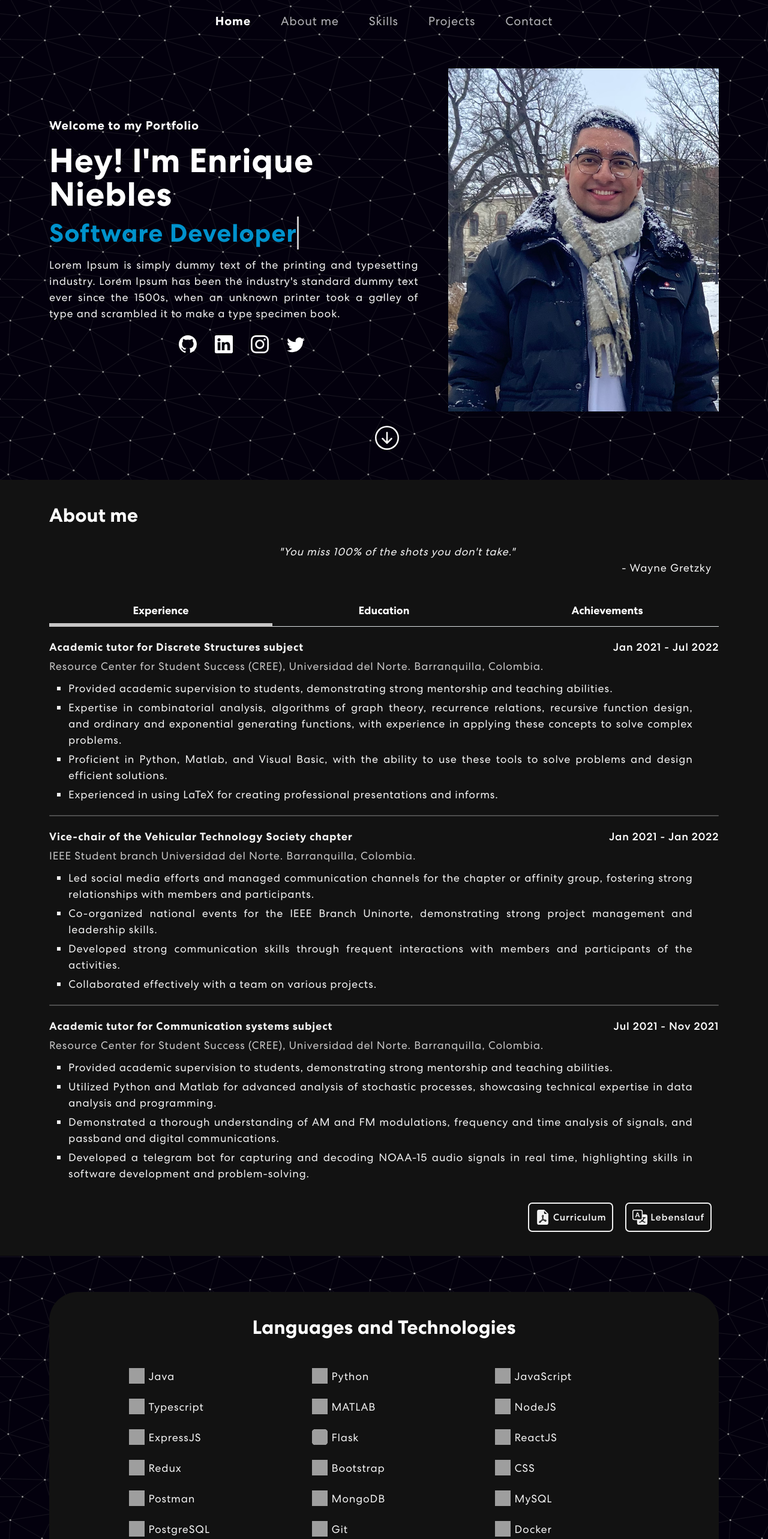
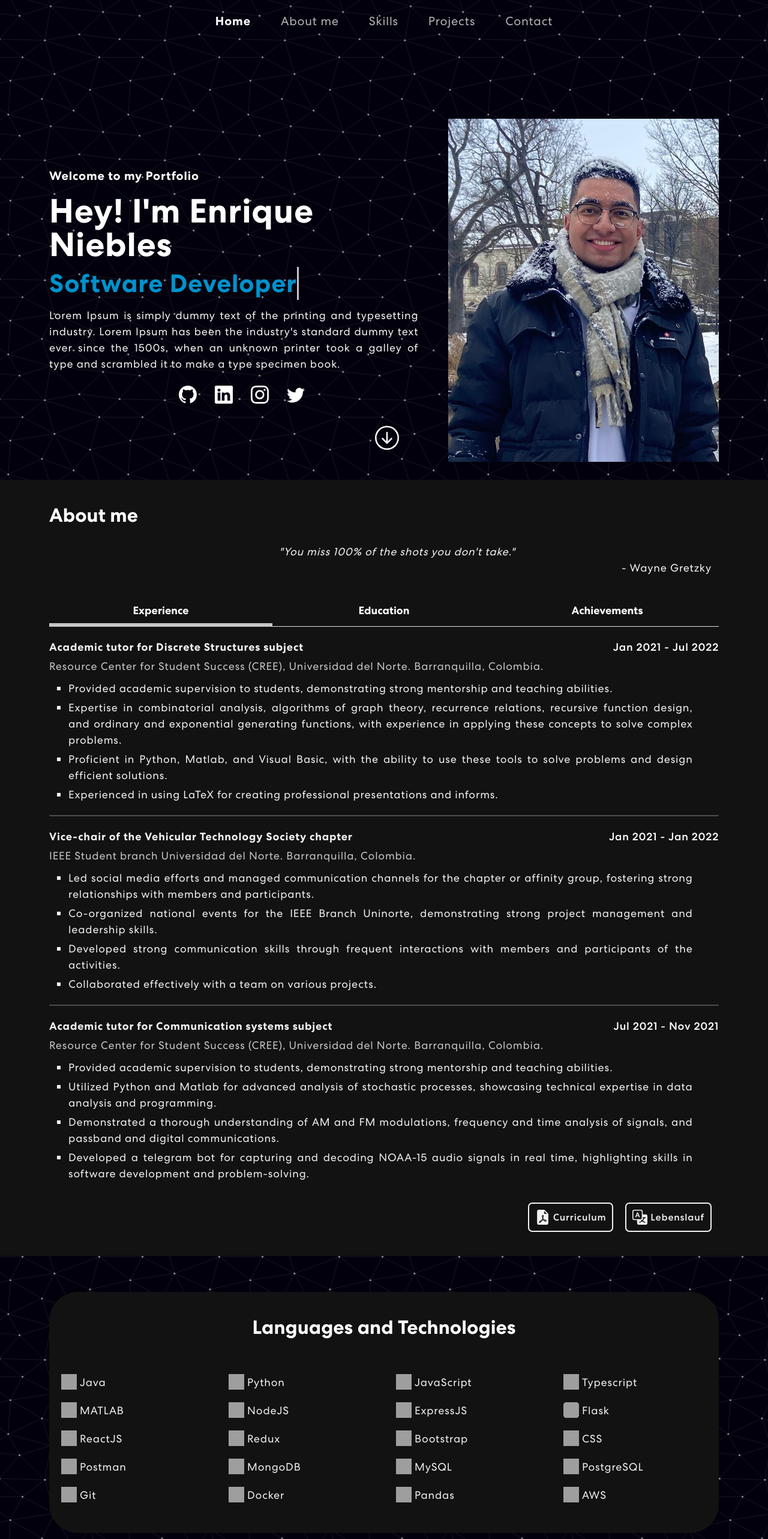
Before and after one commit to esacon/esacon-portfolio, a React (Create React App) app: page / in a window 1280 px wide. Shown: the top 2566 px of the page at 60% size. Built offline with nearby package versions, Linux system fonts and the light colour scheme; grey boxes are pictures that could not be loaded.

Commit message:
fix: responsive edited.

```diff
--- a/src/App.css
+++ b/src/App.css
@@ -270,6 +270,14 @@ nav.navbar .navbar-toggler[aria-expanded="true"] .navbar-toggler-icon {
   margin-bottom: 15px;
 }
 
+.banner .img-container {
+  width: 60vw;
+  height: 60vw;
+  display: flex;
+  justify-content: center;
+  align-items: center;
+}
+
 .txt-rotate > .wrap {
   border-right: 0.08em solid #c7c6c6;
 }
@@ -281,6 +289,29 @@ nav.navbar .navbar-toggler[aria-expanded="true"] .navbar-toggler-icon {
   position: fixed;
   bottom: 0;
   margin-bottom: 50px;
+}
+
+.grid-no {
+  display: grid;
+  grid-template-columns: 1fr 1fr 1fr 1fr;
+  grid-template-rows: auto;
+  justify-items: start;
+}
+.grid-no div {
+  text-align: left;
+  margin: 5px 0;
+  padding: 0 20px;
+}
+
+@media (max-width: 480px) {
+  /* make a grid of two columns without affecting the original size*/
+  .grid-no {
+    grid-template-columns: minmax(170px, 1fr) minmax(170px, 1fr);
+  }
+  .skill-bx h2 {
+    padding: 0 20px;
+    padding-bottom: 40px;
+  }
 }
 
 .skill {
@@ -308,26 +339,25 @@ nav.navbar .navbar-toggler[aria-expanded="true"] .navbar-toggler-icon {
 
 .skill-container {
   display: flex;
-  text-align: left;
-  justify-content: space-between;
-  margin-left: 20px;
-}
-
-.skill-container img {
-  height: 26px;
-  width: 26px;
+  align-items: center;
+  margin-right: 200px;
 }
 
 .skill-container p {
-  display: flex;
-  align-items: center;
   color: #f1f1f1;
   font-size: 18px;
   letter-spacing: 0.8px;
   line-height: 1.5em;
   width: 96%;
   text-align: left;
-  padding: 0 0 8px 7px;
+  margin-left: 5px;
+  margin-bottom: 0;
+  padding: 5px 0px;
+}
+
+.skill-container img {
+  height: 26px;
+  width: 26px;
 }
 
 .resume {
@@ -711,24 +741,30 @@ hr.rounded {
     font-size: 28px;
   }
 }
-@media (max-height: 740px) {
+
+/* Small screens */
+@media (max-height: 760px)  {
   .banner img {
     display: none;
   }
 }
-@media (max-width: 600px) {
+
+@media (max-width: 650px) {
   div {
     display: grid;
   }
   .banner h1 {
     font-size: 38px;
     position: relative;
+    text-align: justify;
+    width: 100%;
   }
   .banner .jobs {
     font-size: 28px;
     position: relative;
   }
   .banner p {
+    width: 100%;
     font-size: 16px;
   }
   .resume p {
@@ -760,8 +796,8 @@ hr.rounded {
     margin-top: 5px;
   }
   .banner .circle {
-    width: 160px;
-    height: 160px;
+    width: 80%;
+    height: 80%;
     border-radius: 50%;
     overflow: hidden;
   }
@@ -769,9 +805,22 @@ hr.rounded {
     order: -2;
     position: relative;
     margin: 0 auto;
-    top: 20px;
+    top: 10px;
     right: 10px;
     transform: scale(1.3);
+  }
+  .banner .social {
+    margin-top: 10px;
+    margin-bottom: 0px;
+  }
+  .email-button {
+    margin-top: 15px;
+  }
+  .contact h3 {
+    text-align: left;
+  }
+  .contact h4 {
+    text-align: justify;
   }
   .resume .tabs {
     background-color: #121212;
--- a/src/components/home/Banner.js
+++ b/src/components/home/Banner.js
@@ -79,8 +79,10 @@ const Banner = () => {
                         </div>
                     </Col>
                     <Col className="center-container" xs={12} md={6} xl={5}>
-                        <div className="circle">
+                        <div className="img-container">
+                            <div className="circle">
                             <img src={profile} alt="Enrique Niebles" />
+                        </div>
                         </div>
                     </Col>
                     <div className="scroll-button">
--- a/src/components/skills/Skills.js
+++ b/src/components/skills/Skills.js
@@ -7,14 +7,16 @@ const Skills = () => {
                 <div className="skill-bx wow zoomIn">
                     <h2>Languages and Technologies</h2>
                     <div className="center-container row">
+                        <div className='grid-no'>
                             {skills.map((skill) => {
                                 return (
-                                <div className="skill-container col-md-3 col-sm-6 d-flex space-x-2" key={skill.name}>
-                                    <img src={skill.img} alt={skill.name} className={skill.name === 'Flask' ? 'white-bg' : ''}/>
+                                    <div className="skill-container" key={skill.name}>
+                                        <img src={skill.img} alt={skill.name} className={skill.name === 'Flask' ? 'white-bg' : ''} />
                                         <p>{skill.name}</p>
                                     </div>
                                 );
                             })}
+                        </div>
                     </div>
                 </div>
             </div>
```
Lines whose indentation alone changed are shown as unchanged.
